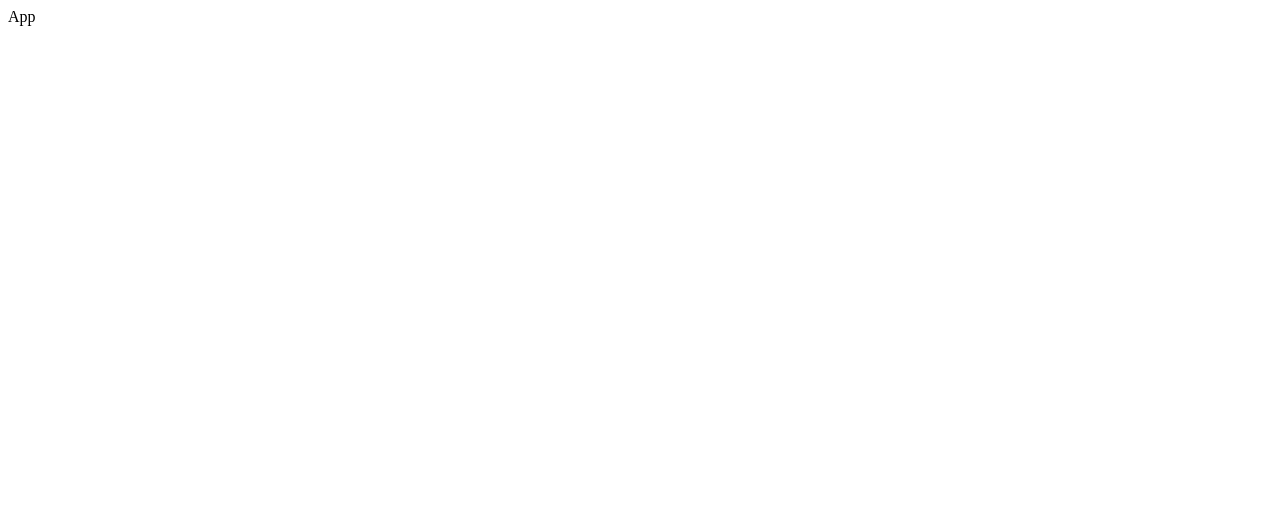
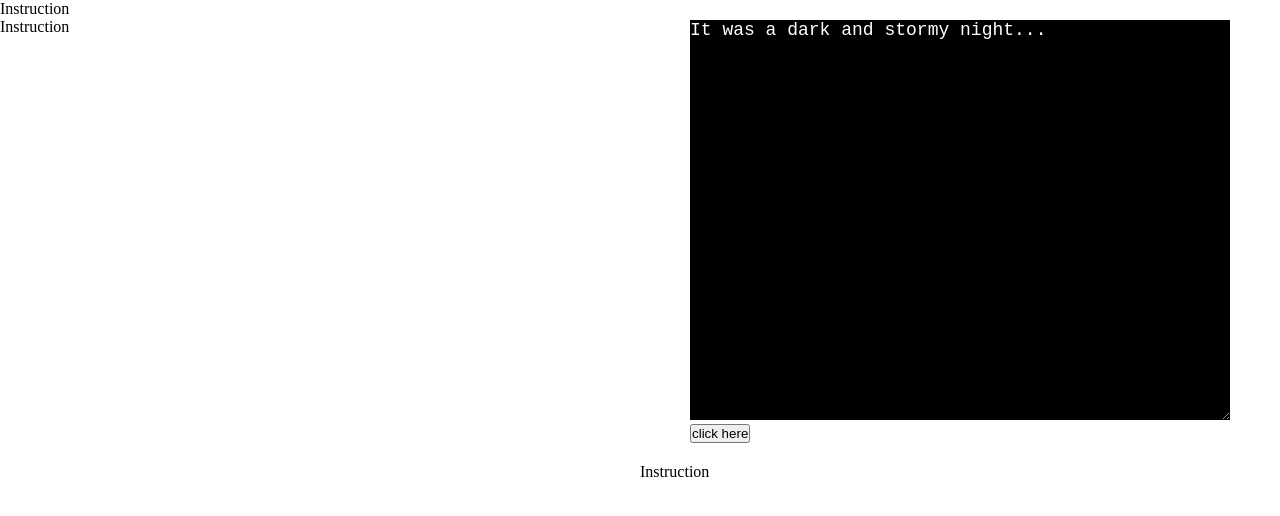
Before and after one commit to karimoucisse/test-technique-app, a React (Create React App) app: page / in a window 1280 px wide. Shown: the top 516 px of the page. Built offline with nearby package versions, Linux system fonts and the light colour scheme.

Commit message:
add console, instruction, validationbtn components

```diff
--- a/package.json
+++ b/package.json
@@ -6,7 +6,9 @@
     "@testing-library/jest-dom": "^5.16.5",
     "@testing-library/react": "^13.4.0",
     "@testing-library/user-event": "^13.5.0",
+    "@uiw/react-textarea-code-editor": "^2.0.3",
     "react": "^18.2.0",
+    "react-ace": "^10.1.0",
     "react-dom": "^18.2.0",
     "react-scripts": "5.0.1",
     "styled-components": "^5.3.6",
--- a/public/index.html
+++ b/public/index.html
@@ -25,6 +25,13 @@
       Learn how to configure a non-root public URL by running `npm run build`.
     -->
     <title>React App</title>
+    <style>
+      * {
+        margin: 0;
+        padding: 0;
+        box-sizing: border-box;
+      }
+    </style>
   </head>
   <body>
     <noscript>You need to enable JavaScript to run this app.</noscript>
--- a/src/App.js
+++ b/src/App.js
@@ -1,8 +1,35 @@
-import React from 'react'
+import { useState } from 'react'
+import styled from 'styled-components'
+import Editor from './components/Editor'
+import Instruction from './components/Instruction'
+import ValidationButton from './components/Instruction'
+import Console from './components/Instruction'
 
+const Container = styled.div`
+  height: 100vh;
+  display: flex;
+`
+const Left = styled.div`
+  flex: 1;
+  /* background-color: darkblue; */
+`
+const Right = styled.div`
+  flex: 1;
+`
 const App = () => {
+  // const [jsValue, setJsValue] = useState()
+  // console.log(jsValue);
   return (
-    <div>App</div>
+    <Container>
+      <Left>
+        <Instruction/>
+        <ValidationButton/>
+      </Left>
+      <Right>
+        <Editor/>
+        <Console/>
+      </Right>
+    </Container>
   )
 }
 
--- /dev/null
+++ b/src/components/Editor.jsx
@@ -0,0 +1,48 @@
+import { useState } from 'react';
+import styled from "styled-components"
+
+
+const Container = styled.div`
+    /* display: flex; */
+    padding: 20px 50px;
+`
+const Textarea = styled.textarea`
+    width: 100%;
+    height: 50vh;
+    border: none;
+    background-color: black;
+    color: white;
+    font-size: 18px;
+`
+
+const Editor = () => {
+    const [data, setData] = useState()
+
+    function handleChange(e) {
+        const value = e.target.value
+        setData(value)
+    }
+
+    const handleClick = () => {
+
+        let a = `const f = ${data}; f(2)`
+        a = eval(a)
+        console.log(a);
+    }
+
+    return (
+        <Container>
+            <Textarea
+                id="story" name="story"
+                rows="5" cols="33"
+                onChange={handleChange}
+            >
+                It was a dark and stormy night...
+            </Textarea>
+            <button onClick={handleClick}>click here</button>
+        </Container>
+    );
+
+}
+
+export default Editor
--- /dev/null
+++ b/src/components/Instruction.jsx
@@ -0,0 +1,9 @@
+import React from 'react'
+
+const Instruction = () => {
+  return (
+    <div>Instruction</div>
+  )
+}
+
+export default Instruction
```
Also changed, not shown: src/components/Console.jsx (added, +9 -0 lines), src/components/ValidationButton.jsx (added, +15 -0 lines), src/testJavascript.js (added, +163 -0 lines), 1 other file (tests, documents, lock files or other folders).
